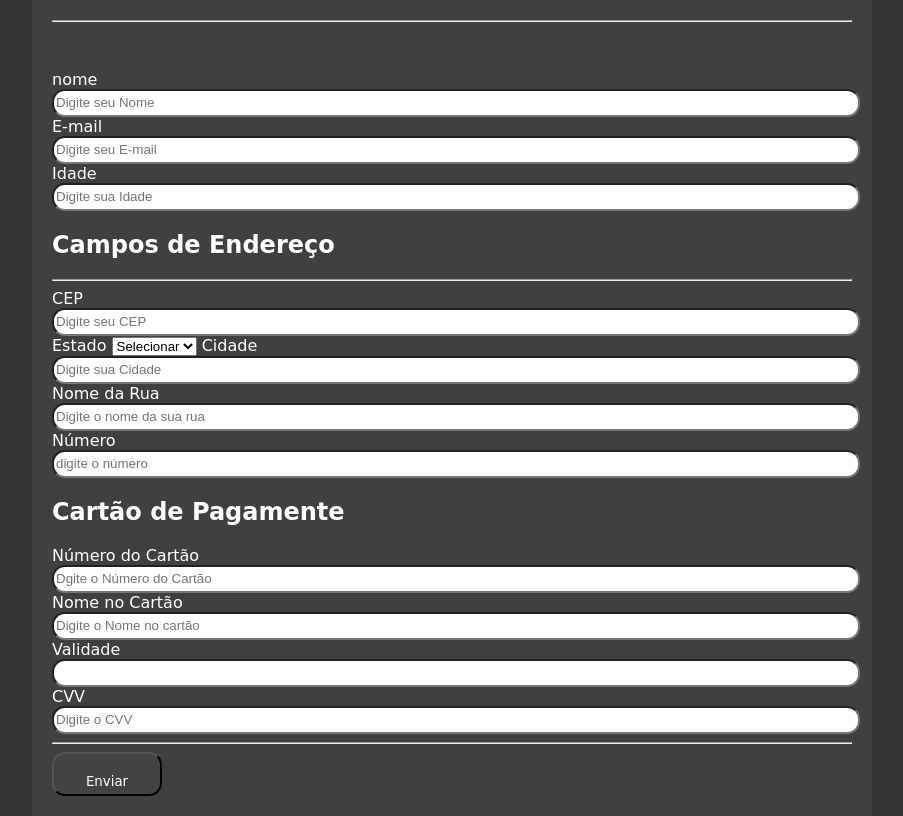
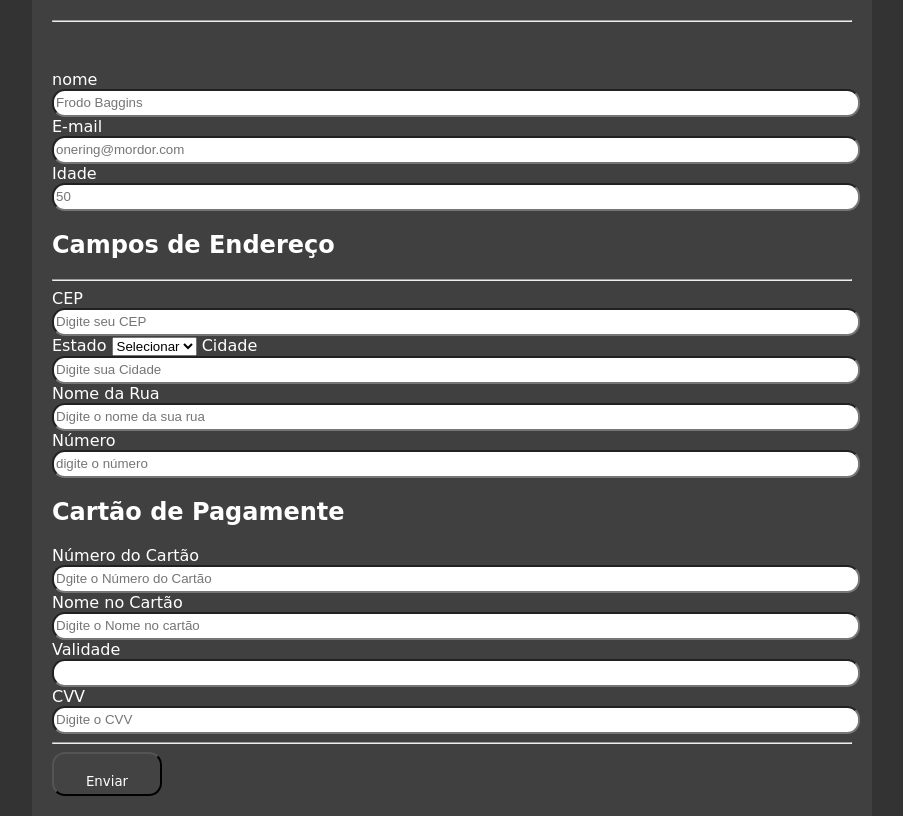
Before and after one commit to DC-FS04-SUL/formulario_simples_5, a plain HTML site: page index.html in a window 1280 px wide. Shown: the part 81-897 px from the top of the page, without its empty margins (188-1091 px from the left). Drawn offline with Linux system fonts and the light colour scheme; a web font is replaced by a local one.

Commit message:
Alterando os placeholders para exepmlos

```diff
--- a/index.html
+++ b/index.html
@@ -18,13 +18,13 @@
     <form class="container">
         <div>
             <label for="nome">nome</label>
-            <input type="text" name="nome" placeholder="Digite seu Nome" required>
+            <input type="text" name="nome" placeholder="Frodo Baggins" required>
 
             <label for="email">E-mail</label>
-            <input type="email" name="email" placeholder="Digite seu E-mail" required>
+            <input type="email" name="email" placeholder="onering@mordor.com" required>
 
             <label for="Idade">Idade</label>
-            <input type="number" name="Idade" placeholder="Digite sua Idade" required>
+            <input type="number" name="Idade" placeholder="50" required>
         </div>
 
         <h2>Campos de Endereço</h2>
```
